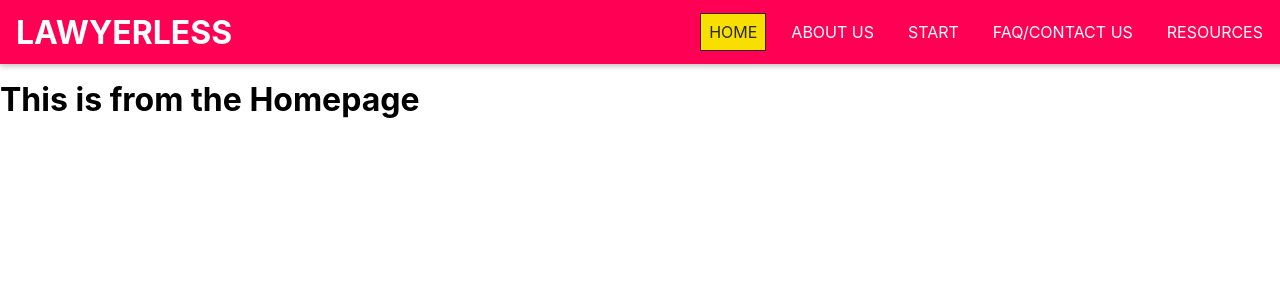
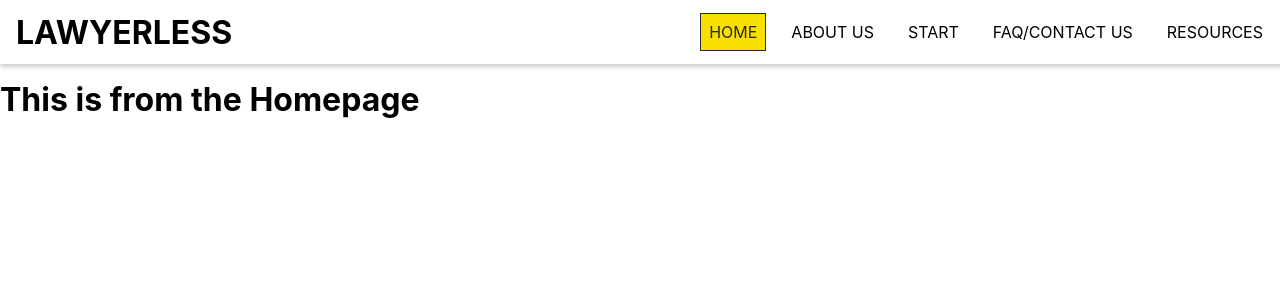
Before and after one commit to fangpinsern/Lawyerless, a React (Create React App) app: page / in a window 1280 px wide. Shown: the top 300 px of the page. Built offline with nearby package versions, Linux system fonts and the light colour scheme.

Commit message:
Updated the colours and styling

```diff
--- a/src/shared/components/Navigation/MainHeader.css
+++ b/src/shared/components/Navigation/MainHeader.css
@@ -6,7 +6,7 @@
   position: fixed;
   top: 0;
   left: 0;
-  background: #ff0055;
+  background: #ffffff;
   box-shadow: 0 2px 6px rgba(0, 0, 0, 0.26);
   padding: 0 1rem;
   z-index: 5;
--- a/src/shared/components/Navigation/MainNavigation.css
+++ b/src/shared/components/Navigation/MainNavigation.css
@@ -14,16 +14,16 @@
   display: block;
   width: 3rem;
   height: 2.5px;
-  background: white;
+  background: black;
 }
 
 .main-navigation__title {
-  color: white;
+  color: black;
 }
 
 .main-navigation__title a {
   text-decoration: none;
-  color: white;
+  color: black;
 }
 
 .main-navigation__header-nav {
--- a/src/shared/components/Navigation/NavLinks.css
+++ b/src/shared/components/Navigation/NavLinks.css
@@ -45,7 +45,7 @@
   .nav-links button:hover,
   .nav-links button:active {
     background: #292929;
-    color: white;
+    color: black;
   }
 
   @media (min-width: 768px) {
@@ -58,13 +58,13 @@
     }
 
     .nav-links a {
-      color: white;
+      color: black;
       text-decoration: none;
     }
 
     .nav-links button {
-      border: 1px solid white;
-      color: white;
+      border: 1px solid black;
+      color: black;
       background: transparent;
     }
 
```
